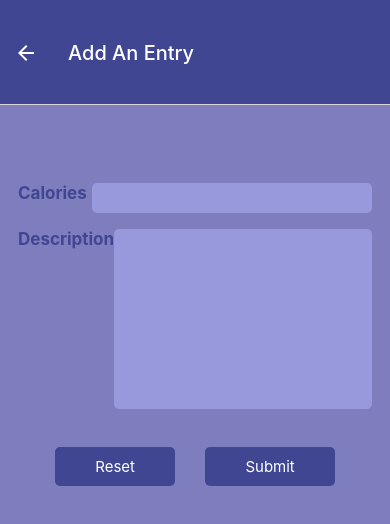
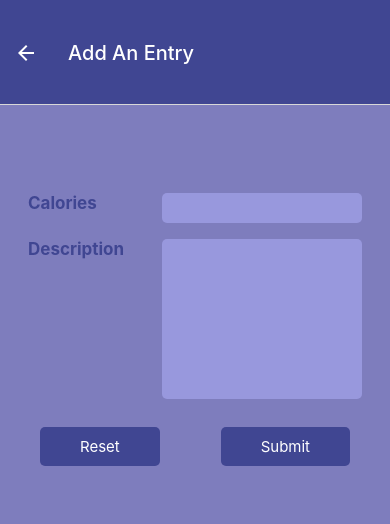
Before and after one commit to yusun97/Calorie-Tracker, a React Native app: screen /AddEntries in a window 390 px wide. Shown: the top 524 px of the page. Built offline with nearby package versions, Linux system fonts and the light colour scheme; no server answers; the database is empty.

Commit message:
adjust styles

```diff
--- a/components/Card.js
+++ b/components/Card.js
@@ -12,8 +12,8 @@ const styles = StyleSheet.create({
     shadowOpacity: 0.5,
     borderRadius: 5,
     shadowColor: "rgba(96,96,96,1)",
-    padding: 20,
-    margin: 10,
+    // padding: 20,
+    // margin: 10,
     justifyContent: "center",
     alignItems: "center",
     backgroundColor: "rgb(150,150,219)",
--- a/components/Input.js
+++ b/components/Input.js
@@ -75,7 +75,12 @@ export default function Input({ mealEntered }) {
 }
 
 const styles = StyleSheet.create({
-  container: { padding: 10, paddingTop: 70 },
+  container: {
+    padding: 10,
+    paddingTop: 70,
+    margin: 10,
+    // borderWidth: 10,
+  },
   text: {
     color: "rgb(64,70,146)",
     fontWeight: "bold",
@@ -88,8 +93,8 @@ const styles = StyleSheet.create({
   },
   buttonContainer: {
     flexDirection: "row",
-    justifyContent: "space-around",
-    padding: 30,
+    justifyContent: "space-between",
+    margin: 20,
   },
   buttonText: {
     color: "white",
@@ -102,14 +107,14 @@ const styles = StyleSheet.create({
     backgroundColor: "rgb(152,152,221)",
     borderRadius: 5,
     height: 30,
-    width: 280,
-    padding: 2,
+    width: 200,
+    // padding: 2,
   },
   bigTextContainer: {
     backgroundColor: "rgb(152,152,221)",
     borderRadius: 5,
-    height: 180,
-    width: 280,
-    padding: 2,
+    height: 160,
+    width: 200,
+    // padding: 2,
   },
 });
--- a/components/MealItem.js
+++ b/components/MealItem.js
@@ -8,34 +8,37 @@ export default function MealItem({ mealEntry, onMealPressed }) {
   const [limit, setLimit] = useState(500);
   // console.log(mealEntry);
   return (
+    <View style={{ margin: 10 }}>
       <PressableButton
-      customizedStyle={styles.container}
+        customizedStyle={{ backgroundColor: "rgb(126,125,189)" }}
         buttonPressed={() => {
           return onMealPressed(mealEntry);
         }}
       >
-      {/* <Card customizedStyle={styles.container}> */}
+        <Card customizedStyle={styles.cardContainer}>
           <Text style={styles.descriptionText}>{mealEntry.description}</Text>
+
           <View style={{ flexDirection: "row" }}>
             {!mealEntry.review && (
               <Entypo name="warning" size={23} color="yellow" />
             )}
+
             <View style={styles.caloriesContainer}>
               <Text style={styles.caloriesText}>{mealEntry.calories}</Text>
             </View>
           </View>
-      {/* </Card> */}
+        </Card>
       </PressableButton>
+    </View>
   );
 }
 
 const styles = StyleSheet.create({
-  container: {
+  cardContainer: {
     flexDirection: "row",
     justifyContent: "space-between",
     padding: 20,
-    margin: 20,
-    borderRadius: 5,
+    backgroundColor: "rgb(64,70,146)",
   },
   caloriesContainer: {
     backgroundColor: "white",
--- a/components/commonStyle.js
+++ b/components/commonStyle.js
@@ -2,6 +2,12 @@ import { View, Text, StyleSheet } from "react-native";
 import React from "react";
 
 export const commonStyle = StyleSheet.create({
-  generalContainer: { backgroundColor: "rgb(126,125,189)", flex: 1 },
+  generalContainer: {
+    backgroundColor: "rgb(126,125,189)",
+    flex: 1,
+    // marginTop: 20,
+  },
   headerStyle: { backgroundColor: "rgb(64,70,146)", height: 105 },
 });
+
+// let color = new Colors
```
Lines whose indentation alone changed are shown as unchanged.
